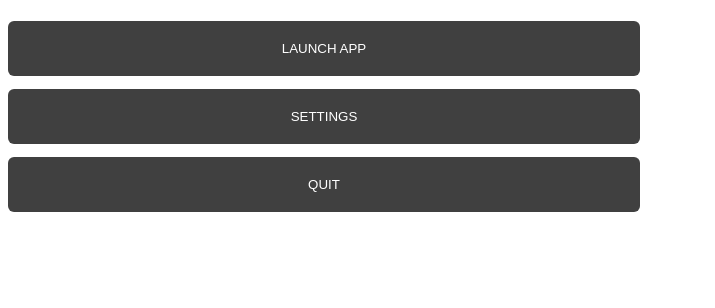
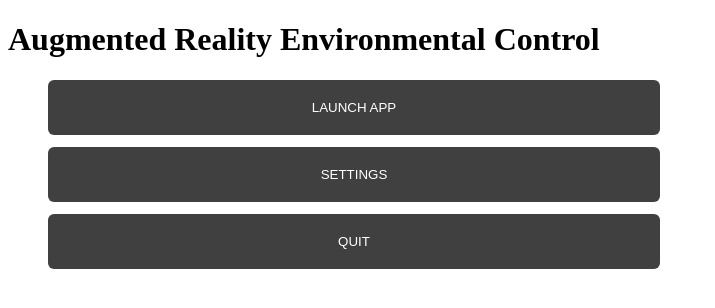
Before and after one commit to KacperSzyf/Final-Year-Project, a Vue app in the folder project/arec/: page /#/ in a window 1280 px wide. Shown: the top 308 px of the page, without its empty margins (0-715 px from the left). Built offline with nearby package versions, Linux system fonts and the light colour scheme.

Commit message:
Fixed navigation
Added functioning navigation between views using routers

```diff
--- a/project/arec/public/index.html
+++ b/project/arec/public/index.html
@@ -9,7 +9,8 @@
   </head>
   <body>
     <noscript>
-      <strong>We're sorry but <%= htmlWebpackPlugin.options.title %> doesn't work properly without JavaScript enabled. Please enable it to continue.</strong>
+      <strong>We're sorry but <%= htmlWebpackPlugin.options.title %> doesn't work properly without JavaScript enabled.
+          Please enable it to continue.</strong>
     </noscript>
     <div id="app"></div>
     <!-- built files will be auto injected -->
--- a/project/arec/src/App.vue
+++ b/project/arec/src/App.vue
@@ -1,15 +1,13 @@
 <template>
-<MenuPage></MenuPage>
+  <router-view/>
 </template>
 
 <script>
-import MenuPage from "@/views/MenuPage";
+//import MenuPage from "@/views/MenuPage";
 
 export default {
   name: 'App',
   components: {
-    MenuPage
-
   }
 }
 
--- a/project/arec/src/components/layout/ButtonList.vue
+++ b/project/arec/src/components/layout/ButtonList.vue
@@ -19,6 +19,11 @@ export default {
 </script>
 
 <style scoped>
+
+.list {
+  list-style: none;
+}
+
 .list li{
   margin-bottom: 1%;
 }
--- a/project/arec/src/main.js
+++ b/project/arec/src/main.js
@@ -1,5 +1,5 @@
 import { createApp } from 'vue'
 import App from './App.vue'
-import router from './router'
+import router from "@/router";
 
-createApp(App).use(router).mount('#app')
+createApp(App).use(router).mount('#app');
--- a/project/arec/src/router/index.js
+++ b/project/arec/src/router/index.js
@@ -1,11 +1,11 @@
 import { createRouter, createWebHashHistory } from 'vue-router'
 import MenuPage from '@/views/MenuPage/index'
-import CameraPage from "@/views/CameraPage/CameraPage";
+import CameraPage from "@/views/CameraPage/index";
 
 const routes = [
   {
-    path: '/',
-    name: 'index',
+    path: "/",
+    name: "MenuPage",
     component: MenuPage
   },
   {
--- a/project/arec/src/views/CameraPage/CameraPage.vue
+++ b/project/arec/src/views/CameraPage/index.vue
@@ -1,12 +1,13 @@
 <template>
   <CameraPage>
     <h1>Hello World!</h1>
+    <button @click="$router.go(-1)">Go back!</button>
   </CameraPage>
 </template>
 
 <script>
 export default {
-  name: "CameraPage"
+  name: "index"
 }
 </script>
 
--- a/project/arec/src/views/MenuPage/index.vue
+++ b/project/arec/src/views/MenuPage/index.vue
@@ -1,19 +1,18 @@
 <template>
   <div class="hello">
-    <h1>{{ msg }}</h1>
+    <h1>Augmented Reality Environmental Control</h1>
 <!--    <ButtonList v-bind:buttons="buttons"></ButtonList>-->
-    <ButtonList @click="$router.push('/app')" v-bind:buttons="buttons"></ButtonList>
+    <ButtonList v-on:button-clicked="redirectUser($event)" v-bind:buttons="buttons"></ButtonList>
   </div>
 </template>
 
 <script>
 import ButtonList from "@/components/layout/ButtonList";
-
+console.log("FIRED!")
 export default {
   name: 'index',
   components: {ButtonList},
   props: {
-    msg: String
   },
   data(){
     return { //Button names that will display on the menu screen
@@ -31,28 +30,16 @@ export default {
     }
   },
   methods: {
-    // redirectUser(buttonRoute){
-    //   // this.$router.push(buttonRoute)
-    //   //     .catch(err => console.log(err));
-    // }
+    redirectUser(event)
+    {
+      console.log(event, " FIRED IN FUNCTIN")
+      this.$router.push(event);
+    }
   }
 }
 </script>
 
 <!-- Add "scoped" attribute to limit CSS to this component only -->
 <style scoped>
-h3 {
-  margin: 40px 0 0;
-}
-ul {
-  list-style-type: none;
-  padding: 0;
-}
-li {
-  display: inline-block;
-  margin: 0 10px;
-}
-a {
-  color: #42b983;
-}
+
 </style>
```
